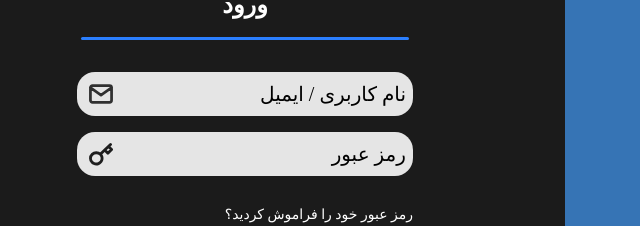
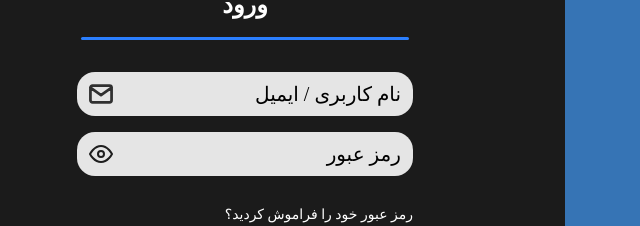
Before and after one commit to NiflheimDevs/FrontEnd, a React (Vite) app in the folder niflheim/: page /login in a window 1280 px wide. Shown: the part 222-448 px from the top of the page, without its empty margins (75-715 px from the left). Built offline with nearby package versions, Linux system fonts and the light colour scheme.

Commit message:
fix(login): modify styles

```diff
--- a/niflheim/src/pages/Login.tsx
+++ b/niflheim/src/pages/Login.tsx
@@ -53,7 +53,7 @@ const AuthPage = () => {
       <div className="flex w-full h-full">
         {/* Left Side (Login) */}
         <div
-          className="w-1/2 z-0 flex justify-center bg-[#1B1B1B] items-center relative"
+          className="md:w-1/2 sm:w-full w-full z-0 flex justify-center bg-[#1B1B1B] items-center relative"
           style={{ backgroundColor: loginBg }}
         >
           <AnimatePresence mode="wait">
@@ -83,7 +83,7 @@ const AuthPage = () => {
 
         {/* Right Side (Signup) */}
         <div
-          className="w-1/2 flex justify-center items-center relative"
+          className="md:w-1/2 sm:w-full w-full flex justify-center items-center relative"
           style={{ backgroundColor: signupBg }}
         >
           <AnimatePresence mode="wait">
--- a/niflheim/src/pages/LoginForm.tsx
+++ b/niflheim/src/pages/LoginForm.tsx
@@ -1,6 +1,8 @@
-import React from "react";
+import React, {useState} from "react";
+
 
 const LoginForm = () => {
+  const [showPassword1, setShowPassword1] = useState(false);
   return (
     <div>
       <div className="text-2xl font-semibold font-[vazirmatn] text-center mb-4">ورود</div>
@@ -10,7 +12,7 @@ const LoginForm = () => {
         <input
           type="email"
           placeholder="نام کاربری / ایمیل"
-          className="w-full bg-[#E5E5E5] p-1.75 rounded-[18px] my-2 placeholder-black text-right text-[20px] text-black font-[vazirmatn]"
+          className="w-full bg-[#E5E5E5] py-1.75 px-3 rounded-[18px] my-2 placeholder-black text-right text-[20px] text-black font-[vazirmatn]"
         />
         <object
           data="/src/assets/Email.svg"
@@ -21,15 +23,17 @@ const LoginForm = () => {
 
       <div className="relative w-full">
         <input
-          type="password"
+          type={showPassword1 ? "text" : "password"}
           placeholder="رمز عبور"
-          className="w-full bg-[#E5E5E5] p-1.75 rounded-[18px] my-2 placeholder-black text-right text-[20px] text-black font-[vazirmatn]"
+          className="w-full bg-[#E5E5E5] py-1.75 px-3 rounded-[18px] my-2 placeholder-black text-right text-[20px] text-black font-[vazirmatn]"
         />
-        <object
-          data="/src/assets/Password.svg"
-          type="image/svg+xml"
-          className="w-6 h-6 absolute left-3 top-1/2 transform -translate-y-1/2"
-        />
+        <button onClick={() => setShowPassword1(!showPassword1)} className="absolute left-3 top-1/2 transform -translate-y-1/2">
+          <object
+            data={showPassword1 ? "/src/assets/Eye_off.svg" : "/src/assets/Eye.svg"}
+            type="image/svg+xml"
+            className="w-6 h-6 pointer-events-none"
+          />
+        </button>
       </div>
 
       <div className="text-right text-sm mt-5 mb-4">
--- a/niflheim/src/pages/SignupForm.tsx
+++ b/niflheim/src/pages/SignupForm.tsx
@@ -17,7 +17,7 @@ const SignupForm = () => {
         <input
           type="email"
           placeholder="ایمیل"
-          className="w-full bg-[#E5E5E5] p-1.75 rounded-[18px] my-2 placeholder-black text-right text-[20px] text-black font-[vazirmatn]"
+          className="w-full bg-[#E5E5E5] py-1.75 px-3 rounded-[18px] my-2 placeholder-black text-right text-[20px] text-black font-[vazirmatn]"
         />
         <object
           data="/src/assets/Email.svg"
@@ -31,7 +31,7 @@ const SignupForm = () => {
         <input
           type="text"
           placeholder="نام کاربری"
-          className="w-full bg-[#E5E5E5] p-1.75 rounded-[18px] my-2 placeholder-black text-right text-[20px] text-black font-[vazirmatn]"
+          className="w-full bg-[#E5E5E5] py-1.75 px-3 rounded-[18px] my-2 placeholder-black text-right text-[20px] text-black font-[vazirmatn]"
         />
         <object
           data="/src/assets/User.svg"
@@ -45,7 +45,7 @@ const SignupForm = () => {
         <input
           type={showPassword1 ? "text" : "password"}
           placeholder="رمز عبور"
-          className="w-full bg-[#E5E5E5] p-1.75 rounded-[18px] my-2 placeholder-black text-right text-[20px] text-black font-[vazirmatn]"
+          className="w-full bg-[#E5E5E5] py-1.75 px-3 rounded-[18px] my-2 placeholder-black text-right text-[20px] text-black font-[vazirmatn]"
         />
         <button onClick={() => setShowPassword1(!showPassword1)} className="absolute left-3 top-1/2 transform -translate-y-1/2">
           <object
@@ -61,7 +61,7 @@ const SignupForm = () => {
         <input
           type={showPassword2 ? "text" : "password"}
           placeholder="تکرار رمز عبور"
-          className="w-full bg-[#E5E5E5] p-1.75 rounded-[18px] my-2 placeholder-black text-right text-[20px] text-black font-[vazirmatn]"
+          className="w-full bg-[#E5E5E5] py-1.75 px-3 rounded-[18px] my-2 placeholder-black text-right text-[20px] text-black font-[vazirmatn]"
         />
         <button onClick={() => setShowPassword2(!showPassword2)} className="absolute left-3 top-1/2 transform -translate-y-1/2">
           <object
```
